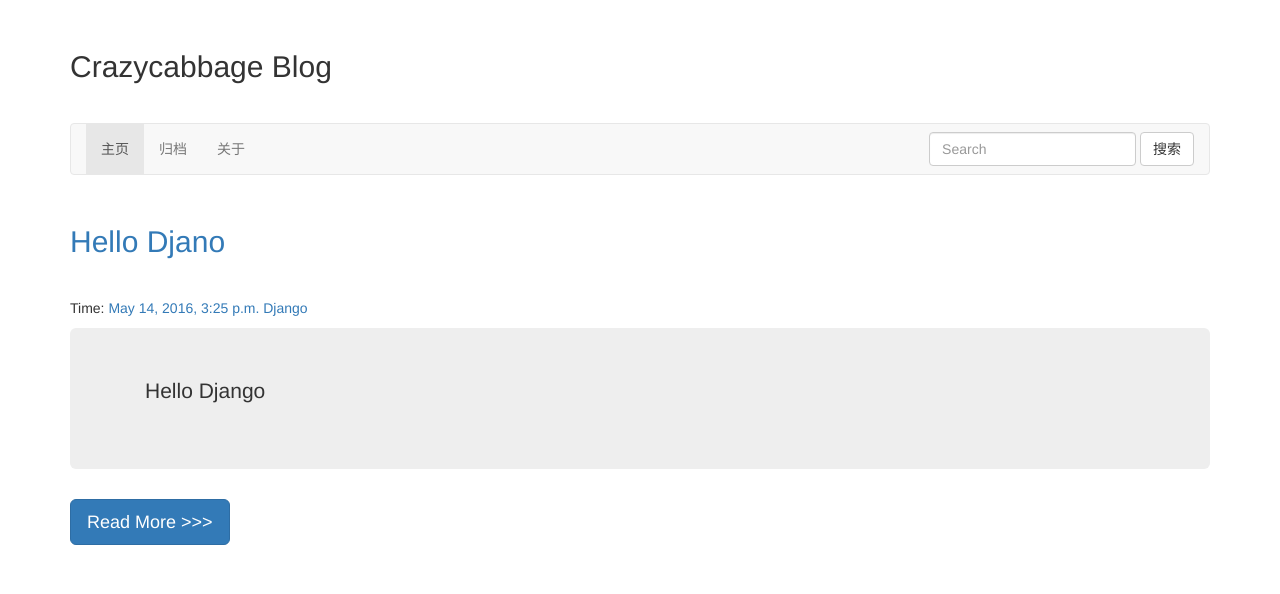
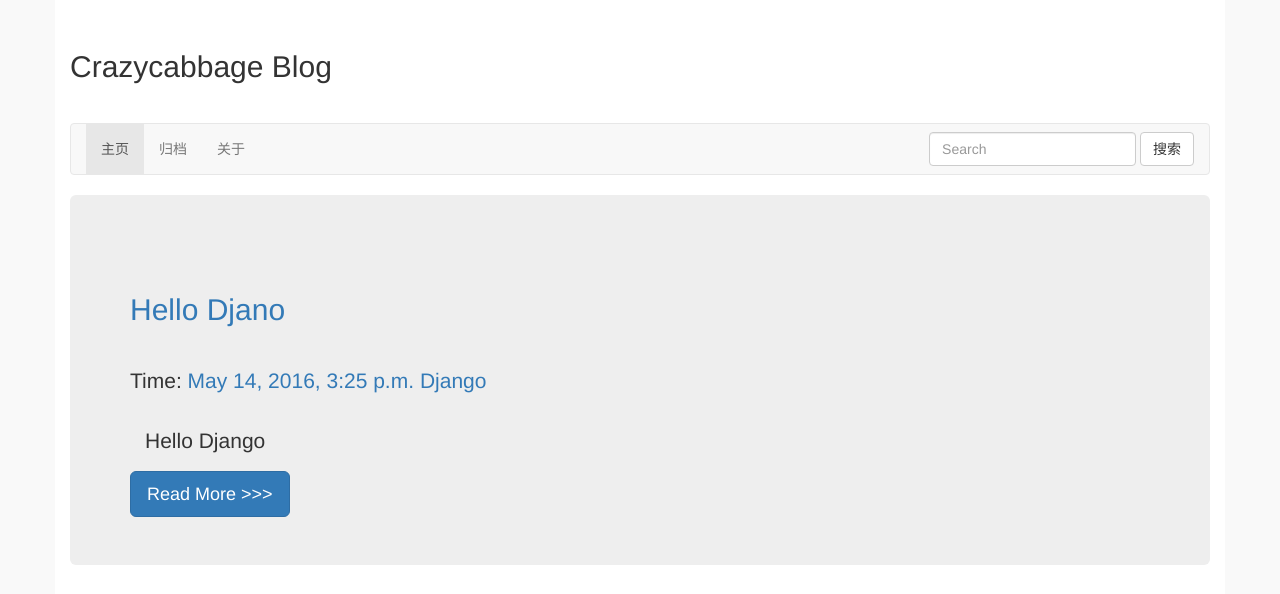
Before and after one commit to harrylyx/myblog, a Django app: page / in a window 1280 px wide. Shown: the top 594 px of the page. Run offline with Django 3.2, Linux system fonts and the light colour scheme; data comes from the database, SQL or seed files in the repository; some libraries are stand-ins or nearby versions.

Commit message:
change color

```diff
--- a/article/templates/index.html
+++ b/article/templates/index.html
@@ -1,8 +1,11 @@
 {% extends "base.html" %}
+{% load markdown_deux_tags %}
 
 {% block content %}
 <div class="posts">
     {% for post in post_list %}
+    <div class="post-description">
+        <div class="jumbotron">
             <section class="post">
                 <header class="post-header">
                 <h2 class="post-title"><a href="{% url 'detail' post.id %}">{{ post.title }}</a></h2>
@@ -11,18 +14,15 @@
                             Time:  <a class="post-author" href="#">{{ post.date_time }}</a> <a class="post-category post-category-js" href="#">{{ post.category }}</a>
                         </p>
                 </header>
-
-                <div class="post-description">
-                    <div class="jumbotron">
                 <div class="container">
                     <p>
-                        {{ post.content|safe|truncatechars:100 }}
+                        {{ post.content|markdown|safe|truncatechars:100 }}
                     </p>
-                        </div>
-                    </div>
                 </div>
             <a class="btn btn-primary btn-lg" role="button" href="{% url 'detail' post.id %}">Read More >>> </a>
             </section>
+        </div>
+    </div>
     {% endfor %}
 </div><!-- /.blog-post -->
 {% endblock %}
--- a/article/templates/mycss.css
+++ b/article/templates/mycss.css
@@ -2,3 +2,11 @@ h1,h2{
 	margin-top: 50px !important;
     margin-bottom: 40px !important;
 }
+
+body{
+	background-color: #f9f9f9 !important;
+}
+
+#LG{
+	background-color: #fff;
+}
--- a/article/templates/post.html
+++ b/article/templates/post.html
@@ -2,6 +2,7 @@
 {% load markdown_deux_tags %}
 
 {% block content %}
+<div class="col-xs-6 col-sm-3">
     <div class="posts">
             <section class="post">
                 <header class="post-header">
@@ -19,4 +20,5 @@
                     </div>
             </section>
     </div><!-- /.blog-post -->
+</div>
 {% endblock %}
```
Lines whose indentation alone changed are shown as unchanged.
